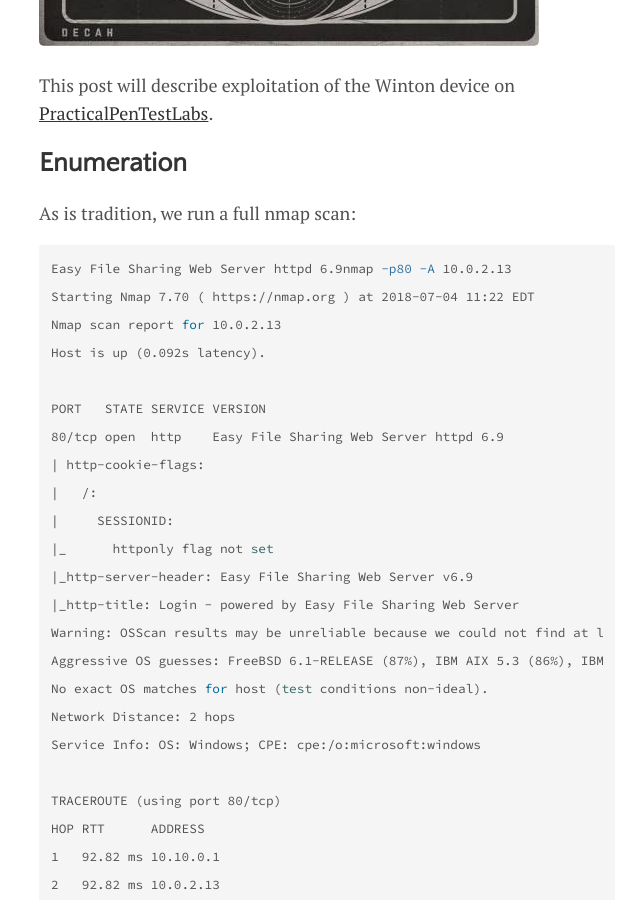
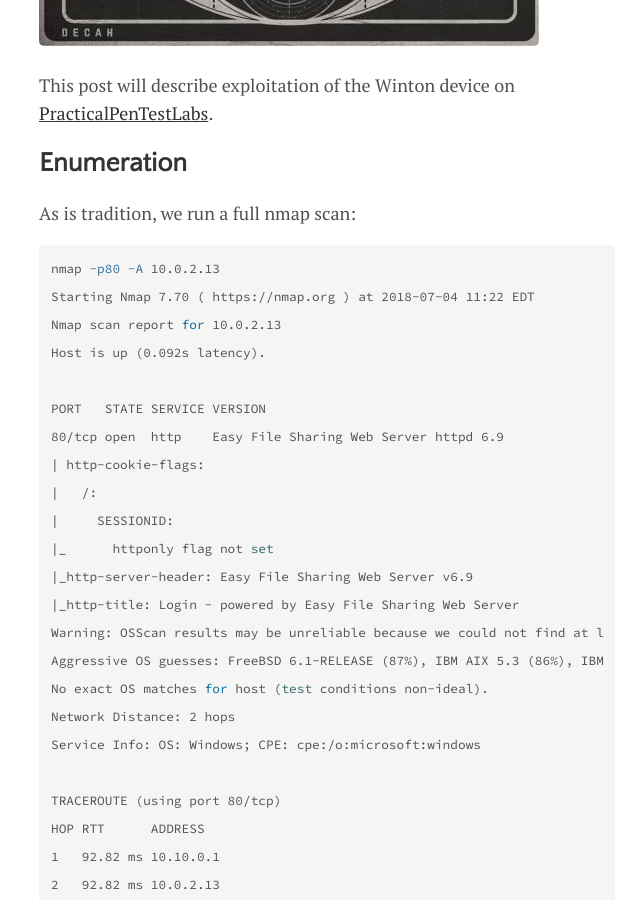
Before and after one commit to officialhocc/officialhocc.github.io, a Jekyll site: the page built from _posts/2018-07-03-practical-pentest-labs-winton.md, in a window 1280 px wide and 900 px high, scrolled down 674 px. Shown: the whole window, without its empty margins (313-953 px from the left). Built offline with Jekyll 4.4.1, drawn with Linux system fonts in a browser that asks for light colours; nearby versions of some CDN libraries.

Commit message:
Update from Forestry.io - Updated practical-pentest-labs-winton.md

````diff
--- a/_posts/2018-07-03-practical-pentest-labs-winton.md
+++ b/_posts/2018-07-03-practical-pentest-labs-winton.md
@@ -17,7 +17,7 @@
 As is tradition, we run a full nmap scan:
 
 ```bash
-Easy File Sharing Web Server httpd 6.9nmap -p80 -A 10.0.2.13
+nmap -p80 -A 10.0.2.13
 Starting Nmap 7.70 ( https://nmap.org ) at 2018-07-04 11:22 EDT
 Nmap scan report for 10.0.2.13
 Host is up (0.092s latency).
````
